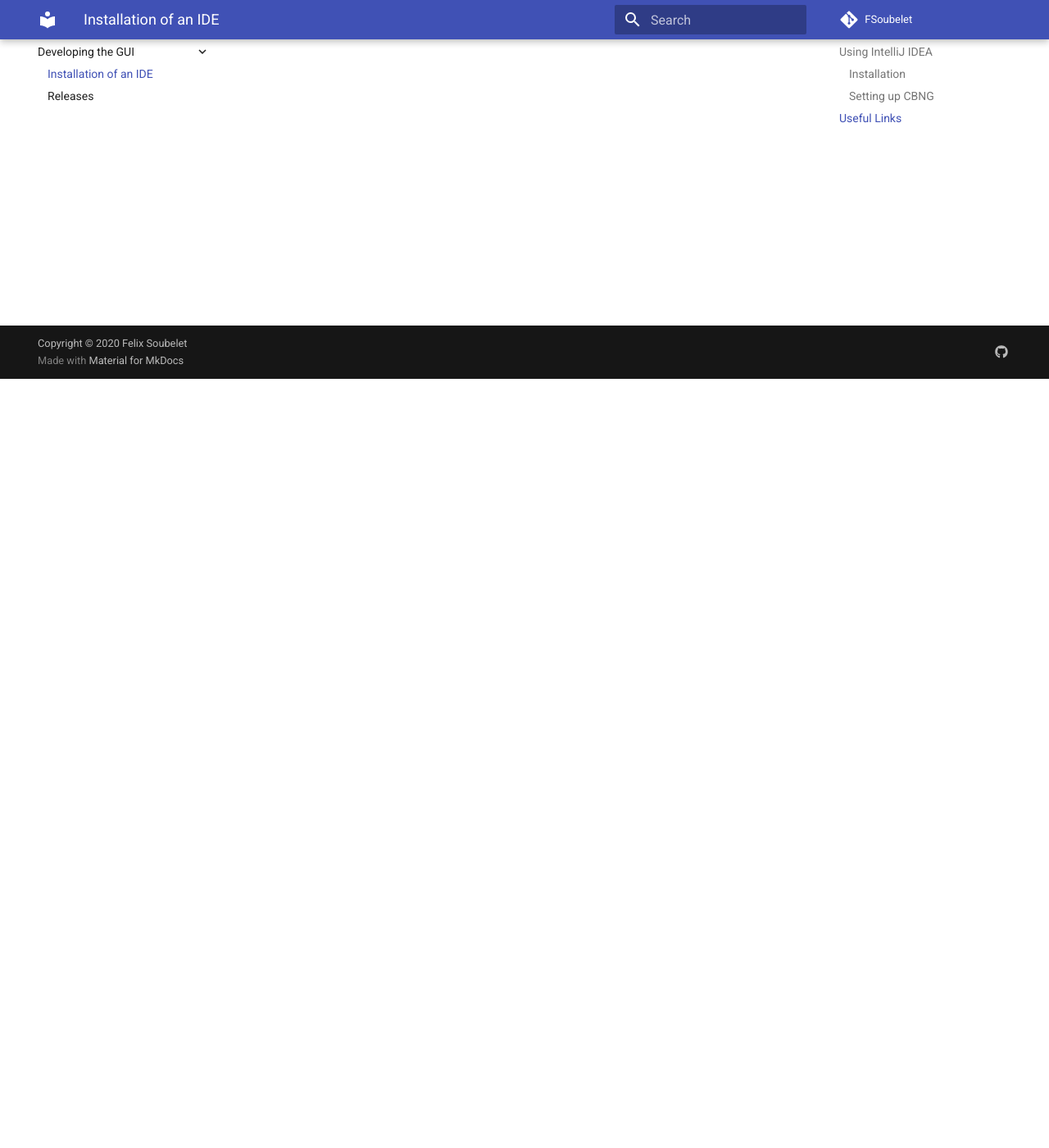
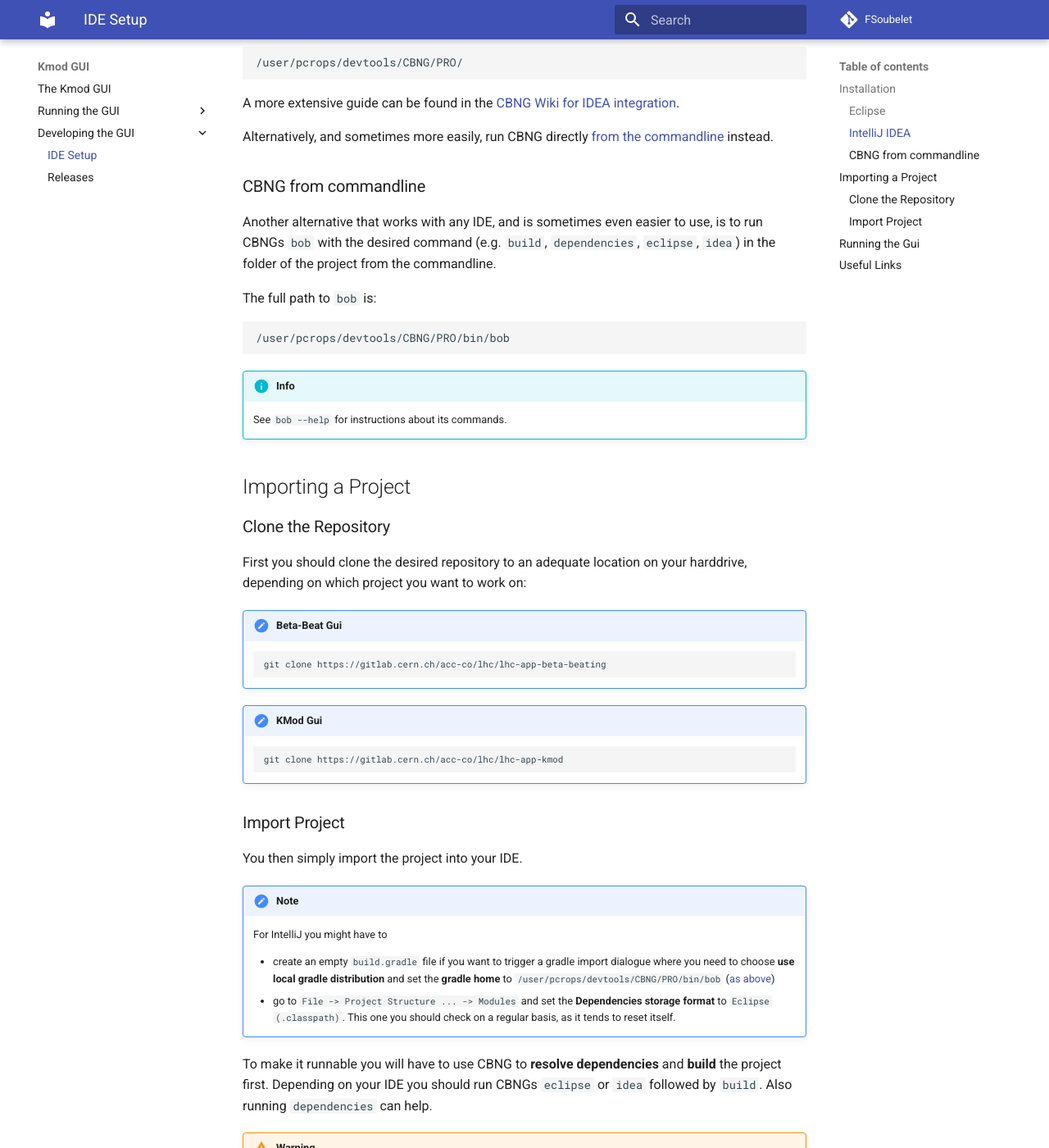
Before and after one commit to pylhc/pylhc.github.io, an MkDocs documentation site: the page built from docs/guis/development/ide_install.md, in a window 1280 px wide and 1400 px high, scrolled down 938 px. Shown: the whole window at 82% size. Built offline with MkDocs 1.6.1 and Material for MkDocs 9.7.7, drawn with Linux system fonts in a browser that asks for light colours; some of the changed text lies outside the part shown.

Commit message:
Install IDE

````diff
--- a/docs/guis/development/ide_install.md
+++ b/docs/guis/development/ide_install.md
@@ -1,37 +1,125 @@
-# Installation of an IDE
-The easiest way to develop the GUI is using the modified [eclipse](#using-eclipse) versions provided by [Accsoft-Eclipse](accsoft_eclipse).
-There is also an [installation guide available](accsoft_eclipse_wiki).
+# IDE Setup
+The easiest way to develop the GUI is using the modified [eclipse](#eclipse) versions provided by [Accsoft-Eclipse][accsoft_eclipse].<br>
+There is also an [installation guide available][accsoft_eclipse_wiki].
 
-For people using pycharm it might make sense to use [Intellij IDEA](#using-intellij-idea), yet this comes with some disadvantages,
+For people using pycharm it might make sense to use [Intellij IDEA](#intellij-idea), yet this comes with some disadvantages,
 as we do not know how to export a JAR (see also [release of GUI](releases.md))
 
-As both IDEs require [CommonBuildNextGeneration (CBNG)](cbng_wiki) to resolve dependencies and make releases,
-one should either run these from somewhere in the Technical Network (e.g. from the dev-server) or mount the required paths via sshfs as described [here]()
+As both IDEs require [CommonBuildNextGeneration (CBNG)][cbng_wiki] to resolve dependencies and make releases,
+one should either run these from somewhere in the Technical Network (e.g. from the dev-server) or mount the required paths via `sshfs` as described [here](../../general/tricks.md#mounting-tn-resources-on-gn-machines).
+
+
+## Installation
+
+
+### Eclipse
+
+Download your preferred version from their [download page][accsoft_eclipse]
+and install.
+
+With this version CBNG comes automatically installed and can be used by simply dragging
+the desired project into the [CBNG window][cbng_eclipse].
+
+
+For more info see the [accsoft eclipse wiki][accsoft_eclipse_wiki].
 
 
 
+### IntelliJ IDEA
 
-## Using Eclipse
+Download your preferred version from their [download page][idea_download]
+and install.
 
-### Installation
+CBNG needs to be setup in IDEA manually, by setting the Gradle home path in
+```
+File -> Settings -> Build, Execution, Deployment -> Build Tools -> Gradle
+```
+
+<a id="gradlehome"></a>
+to the `Specified location`:
+```
+/user/pcrops/devtools/CBNG/PRO/
+```
+
+A more extensive guide can be found in the [CBNG Wiki for IDEA integration][cbng_idea].
+
+Alternatively, and sometimes more easily, run CBNG directly [from the commandline](#cbng-from-commandline) instead.
+
+
+### CBNG from commandline
+Another alternative that works with any IDE, and is sometimes even easier to use,
+ is to run CBNGs `bob` with the desired command (e.g. `build`, `dependencies`, `eclipse`, `idea`)
+in the folder of the project from the commandline.
+
+The full path to `bob` is:
+```
+/user/pcrops/devtools/CBNG/PRO/bin/bob
+```
+
+!!! info
+    See `bob --help` for instructions about its commands.
+
+
+## Importing a Project
+### Clone the Repository
+
+First you should clone the desired repository to an adequate location on your harddrive,
+depending on which project you want to work on:
 
 
 
-
-## Using IntelliJ IDEA
+!!! important "Beta-Beat Gui"
+    ```
+    git clone https://gitlab.cern.ch/acc-co/lhc/lhc-app-beta-beating
+    ```
 
 
-### Installation
+!!! important "KMod Gui"
+    ```
+    git clone https://gitlab.cern.ch/acc-co/lhc/lhc-app-kmod
+    ```
 
-### Setting up CBNG
+
+### Import Project
+
+You then simply import the project into your IDE.
+
+!!! note
+    For IntelliJ you might have to
+
+    - create an empty `build.gradle` file if you want to trigger a gradle import dialogue
+    where you need to choose **use local gradle distribution** and set the **gradle home** to `/user/pcrops/devtools/CBNG/PRO/bin/bob` ([as above](#gradlehome))
+    - go to `File -> Project Structure ... -> Modules` and set the **Dependencies storage format** to `Eclipse (.classpath)`.
+    This one you should check on a regular basis, as it tends to reset itself.
+
+
+To make it runnable you will have to use CBNG to **resolve dependencies** and **build** the project first.
+Depending on your IDE you should run CBNGs `eclipse` or `idea` followed by `build`.
+Also running `dependencies` can help.
+
+!!! warning
+    To be honest, no one in the OMC-Team is a CBNG expert and sometimes it feels like, that depending on
+    the color of the DG's clothing on that day, running these commands in either order or multiple times
+    leads to the desired outcome (of a runnable project).
+
+
+## Running the Gui
+If everything worked fine, the Gui should now be runnable via the `void main()` function in the `main.Main.java`,
+which can be invoked by **right-clicking on `main.Main`** and choosing **Run** or manually setting a Java **Run configuration**
+in the `Run` menu.
+
 
 
 ## Useful Links
-[CBNG](cbng_wiki)<br>
-[Accsoft-Eclipse](accsoft_eclipse)<br>
-[Accsoft Eclipse Wiki](accsoft_eclipse_wiki)<br>
+[CBNG Wiki][cbng_wiki]<br>
+[Accsoft-Eclipse Downloads][accsoft_eclipse]<br>
+[Accsoft Eclipse Wiki][accsoft_eclipse_wiki]<br>
 
-
+[idea_download]: https://www.jetbrains.com/idea/download/
 [cbng_wiki]: https://wikis.cern.ch/display/DVTLS/CBNG
+[cbng_eclipse]: https://wikis.cern.ch/display/DVTLS/CBNG+-+Eclipse+Integration
+[cbng_idea]: https://wikis.cern.ch/display/DVTLS/CBNG+-+IntelliJ+IDEA+integration
 [accsoft_eclipse]: http://eclipse.cern.ch/
 [accsoft_eclipse_wiki]: https://wikis.cern.ch/display/DVTLS/Eclipse+IDE
+
+*[DG]: Director General: Fabiola Gianotti
--- a/mkdocs.yml
+++ b/mkdocs.yml
@@ -112,7 +112,7 @@
       - Optics Panel: guis/betabeat/optics_panel.md
       - Correction Panel: guis/betabeat/correction_panel.md
     - Developing the GUI:
-      - Installation of an IDE: guis/development/ide_install.md
+      - IDE Setup: guis/development/ide_install.md
       - Releases: guis/development/releases.md
   - Kmod GUI:
     - The Kmod GUI: guis/kmod/gui.md
@@ -123,7 +123,7 @@
       - Analyzing Trim Data: guis/kmod/trim_analysis.md
       - Using Auto Trim: guis/kmod/autotrim.md
     - Developing the GUI:
-      - Installation of an IDE: guis/development/ide_install.md
+      - IDE Setup: guis/development/ide_install.md
       - Releases: guis/development/releases.md
   - Multiturn GUI:
       - The Multiturn GUI: guis/multiturn/gui.md
````
Also changed, not shown: docs/general/tricks.md (+14 -4 lines).
